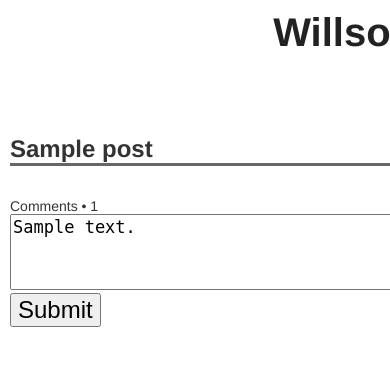
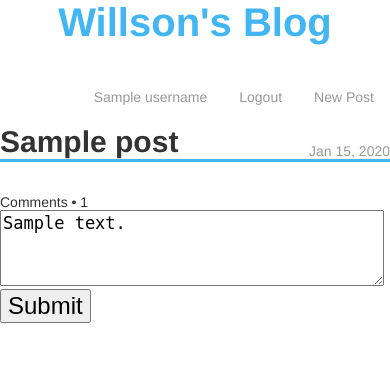
Before and after one commit to wacevedo/Multi-User-Blog, a Python web app: template templates/editcomment.html in a window 390 px wide; the page is wider, and only the part inside the window is pictured. Shown: the top 366 px of that part. Run offline with Jinja, Linux system fonts and the light colour scheme; the template is opened without the code that fills it: most values are stand-ins (such as "Sample title", 1, 10 or a date in 2020).

Commit message:
Adding some styles

```diff
--- a/static/main.css
+++ b/static/main.css
@@ -12,6 +12,10 @@ body {
 a {
     text-decoration: none;
     color: #333;
+}
+
+a:hover {
+    color: #42B6F3;
 }
 
 .login-area {
@@ -93,11 +97,11 @@ input[type=submit] {
 
 .post-heading {
     position: relative;
-    border-bottom: 3px solid #666;
+    border-bottom: 3px solid #42B6F3;
 }
 
 .post-title {
-    font-size: 24px;
+    font-size: 30px;
     font-weight: bold;
 
     text-decoration: none;
@@ -155,3 +159,14 @@ input[type=submit] {
 .by-line {
     color: #999;
 }
+
+@media only screen and (max-width : 821px) {
+    body {
+        width: 100%;
+        padding: 0;
+    }
+
+    .comment-textarea {
+        width: 97%;
+    }
+}
```
